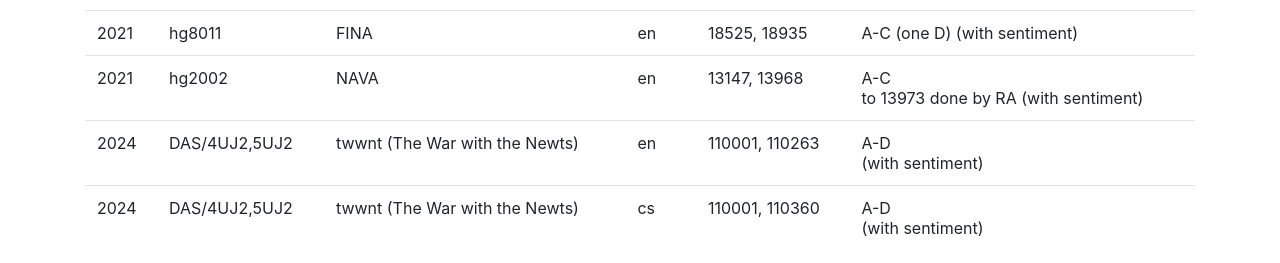
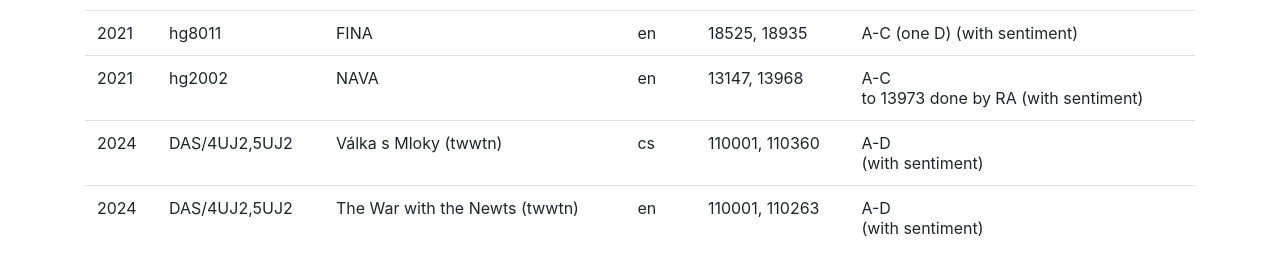
Before and after one commit to bond-lab/NTUMC, a plain HTML site: page docs/index.html in a window 1280 px wide. Shown: the part 1545-1808 px from the top of the page. Drawn offline with nearby package versions, Linux system fonts and the light colour scheme.

Commit message:
Update index.html with Czech title

```diff
--- a/docs/index.html
+++ b/docs/index.html
@@ -147,17 +147,17 @@
 	<tr>
 	  <td>2024</td>
 	  <td>DAS/4UJ2,5UJ2</td>
-	  <td>twwnt (The War with the Newts)</td>
-	  <td>en</td>
-	  <td>110001, 110263</td>
+	  <td>Válka s Mloky (twwtn)</td>
+	  <td>cs</td>
+	  <td>110001, 110360</td>
 	  <td>A-D<br> (with sentiment)</td>
 	</tr>
 	<tr>
 	  <td>2024</td>
 	  <td>DAS/4UJ2,5UJ2</td>
-	  <td>twwnt (The War with the Newts)</td>
-	  <td>cs</td>
-	  <td>110001, 110360</td>
+	  <td>The War with the Newts (twwtn)</td>
+	  <td>en</td>
+	  <td>110001, 110263</td>
 	  <td>A-D<br> (with sentiment)</td>
 	</tr>
 	</table>
```
